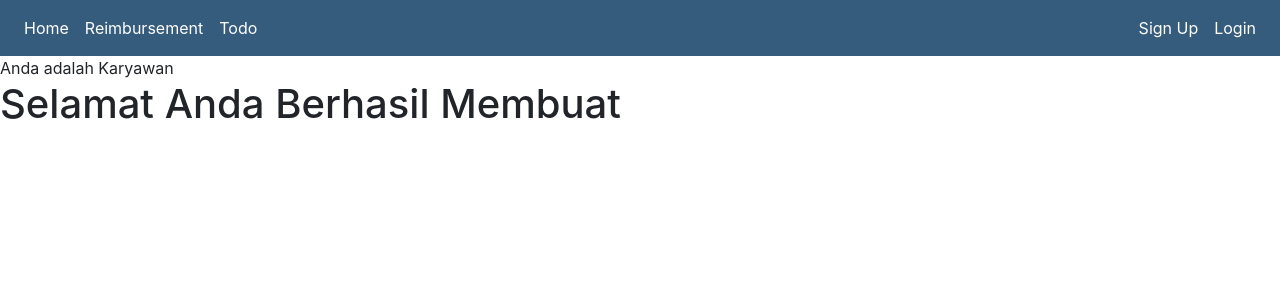
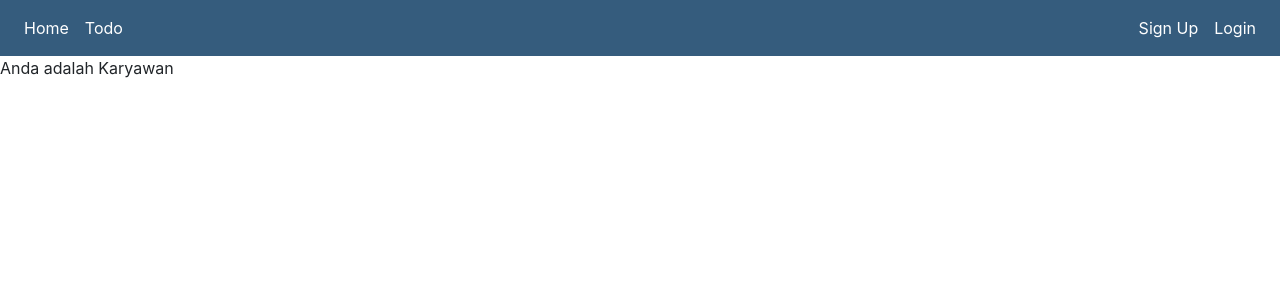
Before and after one commit to satriotol/DJANGO-ANLOSNEW, a Django app: page / in a window 1280 px wide. Shown: the top 300 px of the page. Run offline with Django 3.2, Linux system fonts and the light colour scheme; some libraries are stand-ins or nearby versions.

Commit message:
index base

```diff
--- a/templates/base.html
+++ b/templates/base.html
@@ -37,17 +37,15 @@
         <div class="collapse navbar-collapse" id="navbarSupportedContent">
             <ul class="navbar-nav mr-auto">
                 <li class="nav-item">
-                    <a class="nav-link" href="#">Home</a>
+                    <a class="nav-link" href="{% url 'index' %}">Home</a>
                 </li>
                 {% if perms.perusahaan %}
                 <li class="nav-item">
                     <a class="nav-link" href="{% url 'listkaryawan' %}">Karyawan</a>
                 </li>
-                {% endif %}
                 <li class="nav-item">
                     <a class="nav-link" href="#">Reimbursement</a>
                 </li>
-                {% if perms.perusahaan %}
                 <li class="nav-item">
                     <a class="nav-link" href={% url 'profile' %}>Profile</a>
                 </li>
--- a/templates/index.html
+++ b/templates/index.html
@@ -1,4 +1,3 @@
 {% extends 'base.html' %}
 {% block body_block %}
-<h1>Selamat Anda Berhasil Membuat</h1>
 {% endblock body_block %}
```
